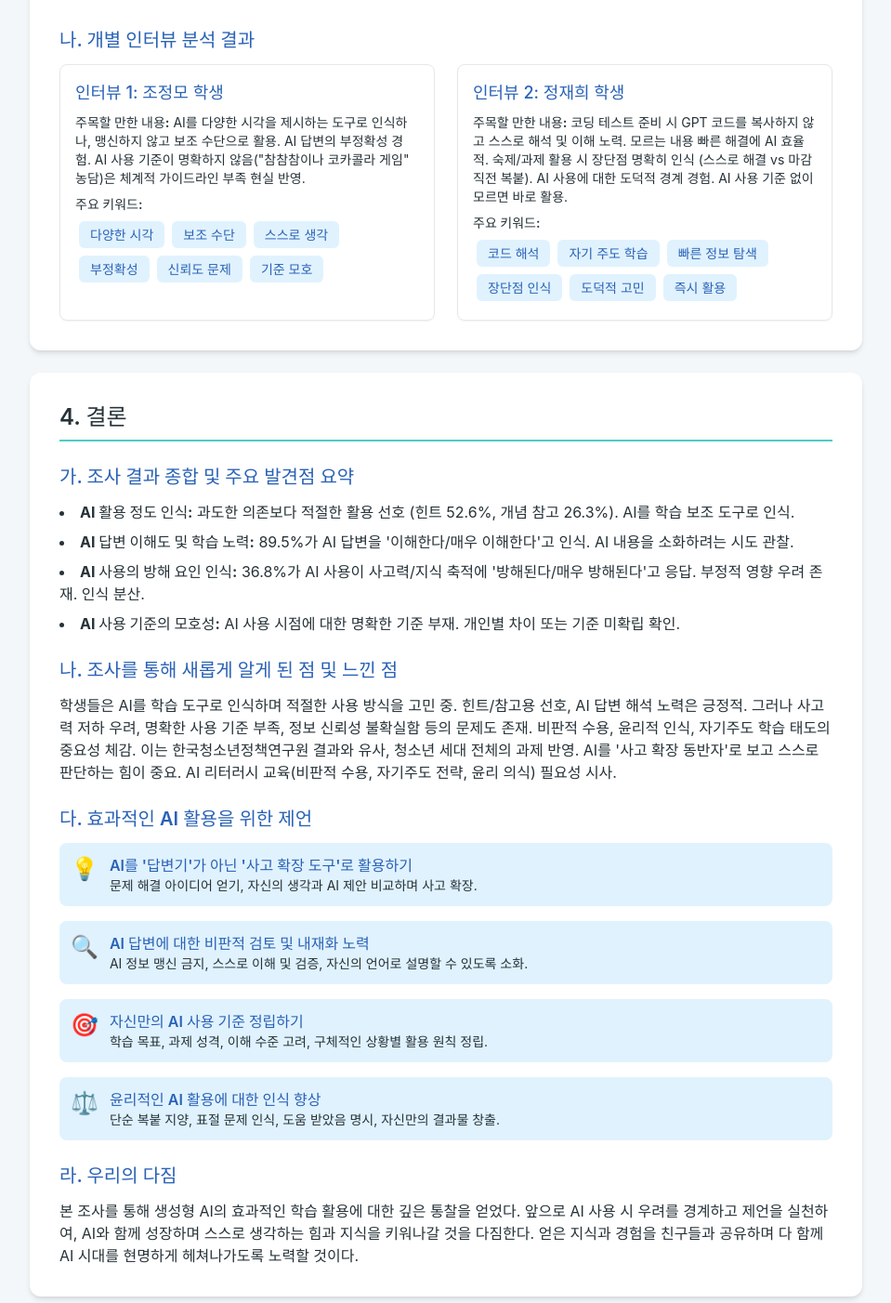
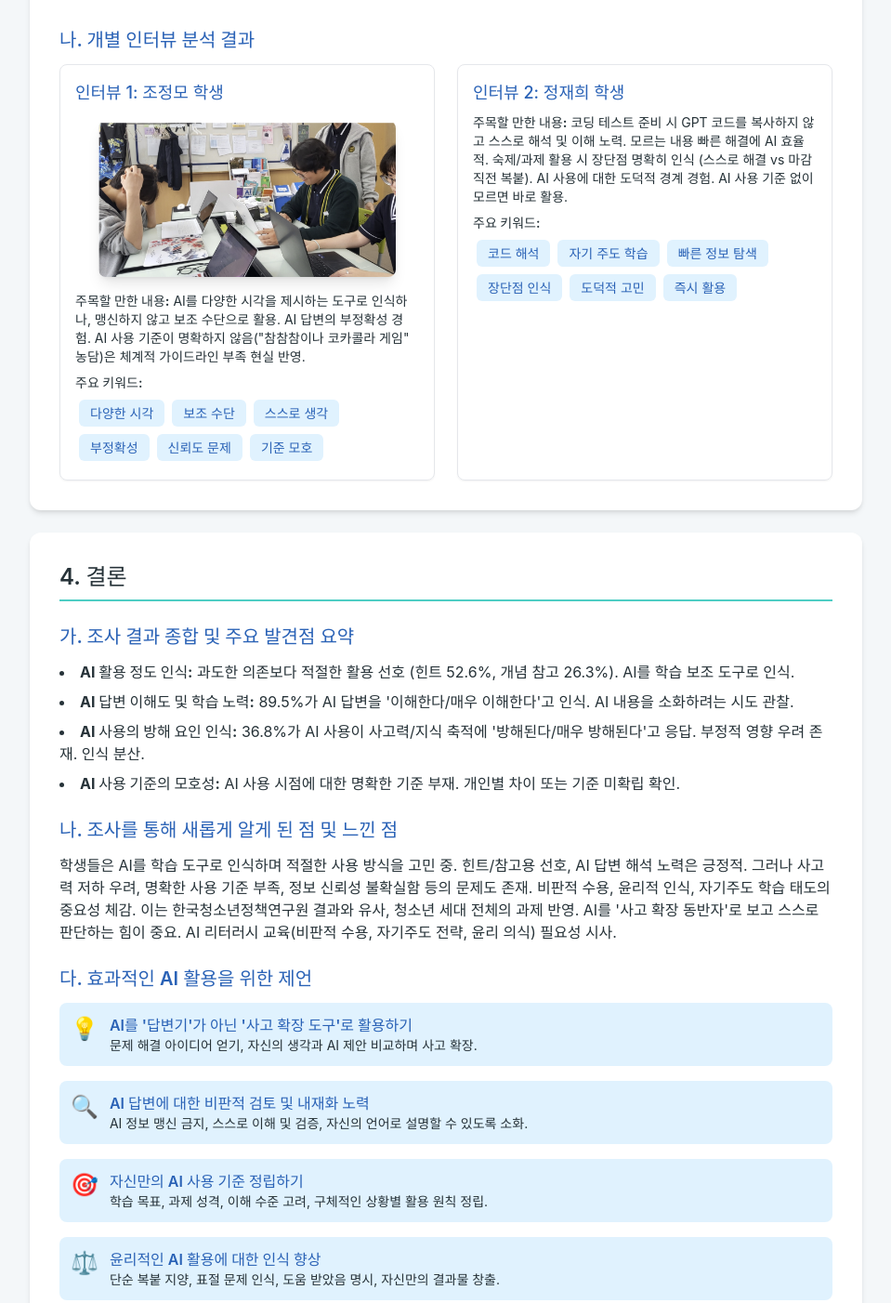
Before and after one commit to sinsua75/k1410, a website built with Vite: page index.html in a window 1280 px wide. Shown: the part 2707-4109 px from the top of the page at 93% size, without its empty margins (160-1119 px from the left). Built offline with nearby package versions, Linux system fonts and the light colour scheme.

Commit message:
addpicture

```diff
--- a/index.html
+++ b/index.html
@@ -2,7 +2,7 @@
 <!--
   Infographic generated based on student research report.
   Report Title: 학습 도우미 AI , 어디까지 써야할까? 학생들의 생성형 AI 활용 실태와 학습 태도 분석
-  Date: 2025-05-30
+  Date: 2025-06-10
   Tool: AI-assisted HTML generation
 -->
 <html lang="ko">
@@ -85,6 +85,7 @@
 <body class="bg-page-background p-4 md:p-8">
     <div class="max-w-4xl mx-auto">
 
+        <!-- 0. 제목 및 개요 섹션 -->
         <header class="text-center mb-12 card">
             <h1 class="text-3xl md:text-4xl font-bold mb-2">학습 도우미 AI, 어디까지 써야할까?</h1>
             <p class="text-xl md:text-2xl text-dark-text mb-4">학생들의 생성형 AI 활용 실태와 학습 태도 분석</p>
@@ -93,6 +94,7 @@
         </header>
 
         <main>
+            <!-- 1. 조사 동기와 목적 -->
             <section id="motivation-purpose" class="card">
                 <h2 class="text-2xl font-semibold mb-4">1. 조사 동기와 목적</h2>
                 <div class="space-y-3">
@@ -101,6 +103,7 @@
                 </div>
             </section>
 
+            <!-- 2. 조사 계획 -->
             <section id="investigation-plan" class="card">
                 <h2 class="text-2xl font-semibold mb-4">2. 조사 계획</h2>
                 <div class="grid md:grid-cols-3 gap-4 text-center">
@@ -119,14 +122,17 @@
                 </div>
             </section>
 
+            <!-- 3. 조사 결과 -->
             <section id="results" class="card">
                 <h2 class="text-2xl font-semibold mb-4">3. 조사 결과</h2>
 
                 <h3 class="text-xl font-semibold mt-6 mb-3">가. 설문조사 분석 결과</h3>
                 <p class="mb-6 text-dark-text">설문에 참여한 학생들은 AI를 학습에 유익한 도구로 인식하고 있으나, 무분별한 사용보다는 신중하고 자기 주도적인 활용이 중요하다고 생각하는 경향을 보였다. AI를 학습에 적극적으로 의존하기보다는, 필요한 순간에 힌트를 얻는 수준으로 제한해 사용하는 것이 적절하다는 의견이 가장 많았다.</p>
 
+                <!-- Chart.js canvas for Survey 1 -->
                 <article class="mb-8 p-4 border border-gray-200 rounded-lg shadow-sm">
                     <h4 class="text-lg font-medium text-primary-blue mb-2">설문 1: AI의 도움을 어느 정도까지 받는 것이 학습에 가장 효과적이라고 생각하나요?</h4>
+                    <!-- Visualization: Chart.js Pie Chart for Survey 1 -->
                     <div class="chart-container w-full max-w-md mx-auto h-72 md:h-80 lg:h-96">
                         <canvas id="survey1Chart"></canvas>
                     </div>
@@ -135,7 +141,8 @@
 
                 <article class="mb-8 p-4 border border-gray-200 rounded-lg shadow-sm">
                     <h4 class="text-lg font-medium text-primary-blue mb-2">설문 2: AI가 답을 알려줄 때, 그 내용을 완전히 이해하고 넘어가는 편인가요?</h4>
-                     <div class="chart-container w-full max-w-md mx-auto h-72 md:h-80 lg:h-96">
+                     <!-- Visualization: Chart.js Bar Chart for Survey 2 -->
+                    <div class="chart-container w-full max-w-md mx-auto h-72 md:h-80 lg:h-96">
                         <canvas id="survey2Chart"></canvas>
                     </div>
                     <p class="text-sm text-center mt-2 text-accent-grey">주요 결과: 대부분의 학생들이 AI 설명을 어느 정도는 이해하며 넘어간다고 인식 (응답수: 19명)</p>
@@ -144,6 +151,7 @@
 
                 <article class="mb-8 p-4 border border-gray-200 rounded-lg shadow-sm">
                     <h4 class="text-lg font-medium text-primary-blue mb-2">설문 3: 생성형 AI를 사용하는 것이 스스로 사고하는 능력이나 지식을 쌓는 데 방해가 된다고 느끼시나요?</h4>
+                    <!-- Visualization: Chart.js Doughnut Chart for Survey 3 -->
                     <div class="chart-container w-full max-w-md mx-auto h-72 md:h-80 lg:h-96">
                         <canvas id="survey3Chart"></canvas>
                     </div>
@@ -157,6 +165,8 @@
                 <div class="grid md:grid-cols-2 gap-6">
                     <article class="p-4 border border-gray-200 rounded-lg shadow-sm">
                         <h4 class="text-lg font-medium text-primary-blue mb-2">인터뷰 1: 조정모 학생</h4>
+                        <!-- Photo of Interviewee Jo Jeong-mo -->
+                        <img src="src/스크린샷 2025-06-10 143349.png" alt="조정모 학생 인터뷰 사진" class="w-full max-w-xs mx-auto my-4 rounded-lg shadow-lg">
                         <p class="text-sm text-dark-text mb-2"><strong>주목할 만한 내용:</strong> AI를 다양한 시각을 제시하는 도구로 인식하나, 맹신하지 않고 보조 수단으로 활용. AI 답변의 부정확성 경험. AI 사용 기준이 명확하지 않음("참참참이나 코카콜라 게임" 농담)은 체계적 가이드라인 부족 현실 반영.</p>
                         <p class="text-sm font-semibold text-dark-text my-1">주요 키워드:</p>
                         <div class="flex flex-wrap">
@@ -184,6 +194,7 @@
                 </div>
             </section>
 
+            <!-- 4. 결론 -->
             <section id="conclusion" class="card">
                 <h2 class="text-2xl font-semibold mb-4">4. 결론</h2>
                 <h3 class="text-xl font-semibold mt-6 mb-3">가. 조사 결과 종합 및 주요 발견점 요약</h3>
@@ -198,7 +209,8 @@
                 <p class="text-dark-text mb-4">학생들은 AI를 학습 도구로 인식하며 적절한 사용 방식을 고민 중. 힌트/참고용 선호, AI 답변 해석 노력은 긍정적. 그러나 사고력 저하 우려, 명확한 사용 기준 부족, 정보 신뢰성 불확실함 등의 문제도 존재. 비판적 수용, 윤리적 인식, 자기주도 학습 태도의 중요성 체감. 이는 한국청소년정책연구원 결과와 유사, 청소년 세대 전체의 과제 반영. AI를 '사고 확장 동반자'로 보고 스스로 판단하는 힘이 중요. AI 리터러시 교육(비판적 수용, 자기주도 전략, 윤리 의식) 필요성 시사.</p>
 
                 <h3 class="text-xl font-semibold mt-6 mb-3">다. 효과적인 AI 활용을 위한 제언</h3>
-                 <div class="space-y-4">
+                 <!-- HTML/CSS Diagram for Suggestions -->
+                <div class="space-y-4">
                     <div class="flex items-start p-3 bg-supporting-light-blue rounded-lg">
                         <span class="text-primary-blue text-2xl mr-3">💡</span>
                         <div>
@@ -233,6 +245,7 @@
                 <p class="text-dark-text">본 조사를 통해 생성형 AI의 효과적인 학습 활용에 대한 깊은 통찰을 얻었다. 앞으로 AI 사용 시 우려를 경계하고 제언을 실천하여, AI와 함께 성장하며 스스로 생각하는 힘과 지식을 키워나갈 것을 다짐한다. 얻은 지식과 경험을 친구들과 공유하며 다 함께 AI 시대를 현명하게 헤쳐나가도록 노력할 것이다.</p>
             </section>
 
+            <!-- 5. 참고자료 -->
             <section id="references" class="card">
                 <h2 class="text-2xl font-semibold mb-4">5. 참고자료</h2>
                 <ul class="list-disc list-inside space-y-2 text-sm text-dark-text">
@@ -256,6 +269,7 @@
             </section>
         </main>
 
+        <!-- 6. 푸터 -->
         <footer class="text-center mt-12 py-6 border-t border-accent-grey">
             <p class="text-sm text-accent-grey">&copy; 2025 미림마이스터고 1학년 4반 4조. All rights reserved.</p>
             <p class="text-xs text-accent-grey mt-1">이 인포그래픽은 제공된 보고서 내용을 기반으로 AI에 의해 생성되었습니다.</p>
@@ -480,5 +494,6 @@
             options: defaultChartOptions
         });
     </script>
-    </body>
+    <!-- HTML 인포그래픽 생성 완료. (2025-06-10) -->
+</body>
 </html>
```
Also changed, not shown: src/스크린샷 2025-06-10 143349.png (added).
